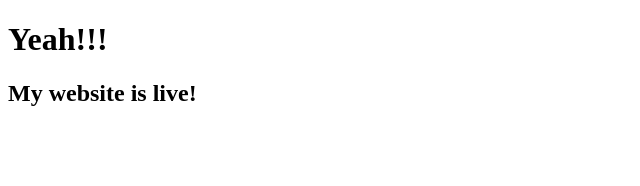
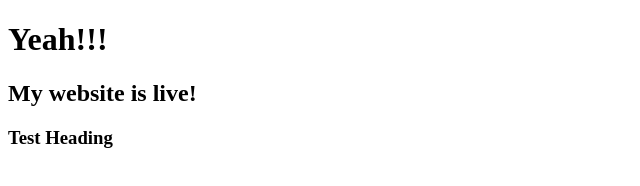
Before and after one commit to justdecodedotme/website, a plain HTML site: page index.html in a window 1280 px wide. Shown: the whole page, without its empty margins (0-640 px from the left). Drawn offline with Linux system fonts and the light colour scheme.

```diff
--- a/index.html
+++ b/index.html
@@ -9,5 +9,6 @@
 	<body>
 		<h1>Yeah!!!</h1>
 		<h2>My website is live!</h2>
+		<h3>Test Heading</h3>
 	</body>
 </html>
```
